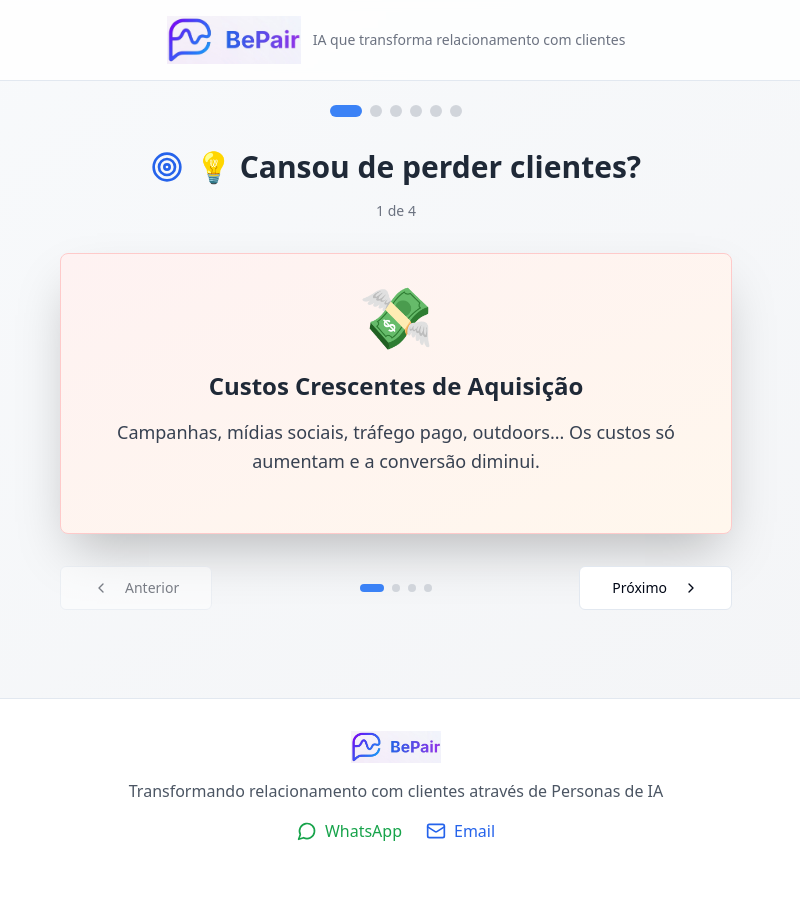
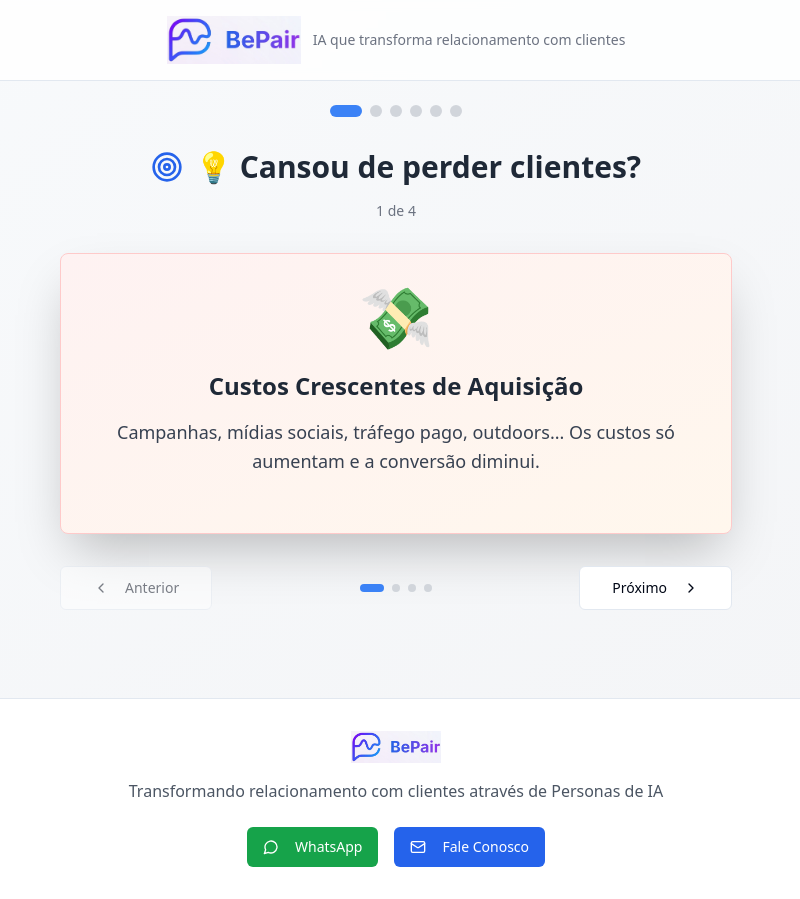
Before and after one commit to RicardoKerr/bepair-symbiotic-flow, a React (Vite) app: page / in a window 1280 px wide. Shown: the whole page, without its empty margins (244-1044 px from the left). Before the commit the page ends 875 px from the top, so only its background shows below. Built offline with nearby package versions, Linux system fonts and the light colour scheme.

Commit message:
Add "Fale Conosco" button
Added an "Fale Conosco" button with email functionality, styled similarly to the WhatsApp button, with a blue color.

```diff
--- a/src/pages/Index.tsx
+++ b/src/pages/Index.tsx
@@ -387,26 +387,36 @@ const Index = () => {
               className="h-8 w-auto"
             />
           </div>
-          <p className="text-gray-600 mb-4">
+          <p className="text-gray-600 mb-6">
             Transformando relacionamento com clientes através de Personas de IA
           </p>
-          <div className="flex items-center justify-center space-x-6">
+          <div className="flex items-center justify-center space-x-4">
+            <Button
+              asChild
+              className="bg-green-600 hover:bg-green-700 text-white"
+            >
               <a
                 href="https://wa.me/5521987162377?text=Olá%21%20Te%20conheci%20na%20Campus%20Party%20Brasília%20%2D%20Startup%20BePair"
                 target="_blank"
                 rel="noopener noreferrer"
-              className="flex items-center space-x-2 text-green-600 hover:text-green-700 transition-colors"
+                className="flex items-center space-x-2"
               >
-              <MessageCircle className="w-5 h-5" />
+                <MessageCircle className="w-4 h-4" />
                 <span>WhatsApp</span>
               </a>
+            </Button>
+            <Button
+              asChild
+              className="bg-blue-600 hover:bg-blue-700 text-white"
+            >
               <a
                 href="mailto:contact.bepair@gmail.com"
-              className="flex items-center space-x-2 text-blue-600 hover:text-blue-700 transition-colors"
+                className="flex items-center space-x-2"
               >
-              <Mail className="w-5 h-5" />
-              <span>Email</span>
+                <Mail className="w-4 h-4" />
+                <span>Fale Conosco</span>
               </a>
+            </Button>
           </div>
         </div>
       </footer>
```
Lines whose indentation alone changed are shown as unchanged.
